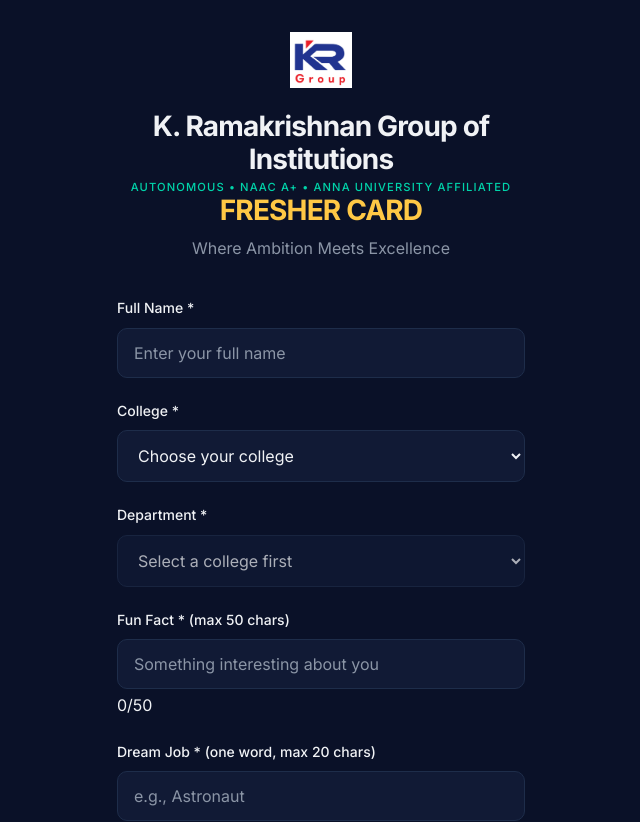
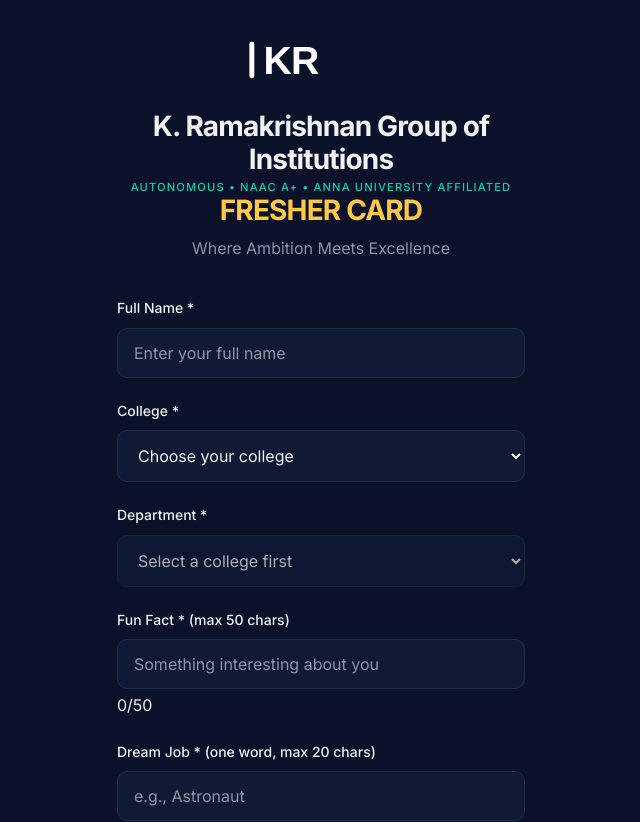
Before and after one commit to stanleyjebaraj11-wq/KRCT_FRESHERS-DAY, a React (Vite) app: page / in a window 1280 px wide. Shown: the top 822 px of the page, without its empty margins (319-959 px from the left). Built offline with nearby package versions, Linux system fonts and the light colour scheme.

Commit message:
Replace KR Group logo with black KR monogram SVG (drop GROUP + NAC A+)

```diff
--- a/src/components/CardResult.jsx
+++ b/src/components/CardResult.jsx
@@ -1,6 +1,6 @@
 import { forwardRef, useImperativeHandle, useEffect, useState } from 'react'
 import QRCode from 'qrcode'
-import logo from '../assets/logo.jpg'
+import logo from '../assets/logo.svg'
 import { BRAND } from '../utils/brand'
 import { COLLEGES } from '../utils/constants'
 
--- a/src/pages/FormPage.jsx
+++ b/src/pages/FormPage.jsx
@@ -8,7 +8,7 @@
 import { submitForm } from '../utils/api'
 import { DEPARTMENTS, COLLEGE_DEPARTMENTS, COLLEGES, getRandomQuote } from '../utils/constants'
 import { BRAND } from '../utils/brand'
-import logo from '../assets/logo.jpg'
+import logo from '../assets/logo.svg'
 
 function FormPage() {
   const [step, setStep] = useState('form')
@@ -306,7 +306,7 @@
     <div className="container">
       <div className="page">
         <header className="header">
-          <img className="header-logo" src={logo} alt="KR Group Logo" />
+          <img className="header-logo" src={logo} alt="KR Logo" />
           <div className="logo">
             K. Ramakrishnan Group of Institutions
             <small>Autonomous • NAAC A+ • Anna University Affiliated</small>
--- a/src/styles.css
+++ b/src/styles.css
@@ -225,6 +225,8 @@
   max-width: 200px;
   object-fit: contain;
   margin-bottom: 14px;
+  /* The logo asset is black (for light/print use); invert so it's visible on the dark header */
+  filter: brightness(0) invert(1);
 }
 
 .logo {
```
Also changed, not shown: src/assets/logo.jpg (deleted), src/assets/logo.svg (added).
